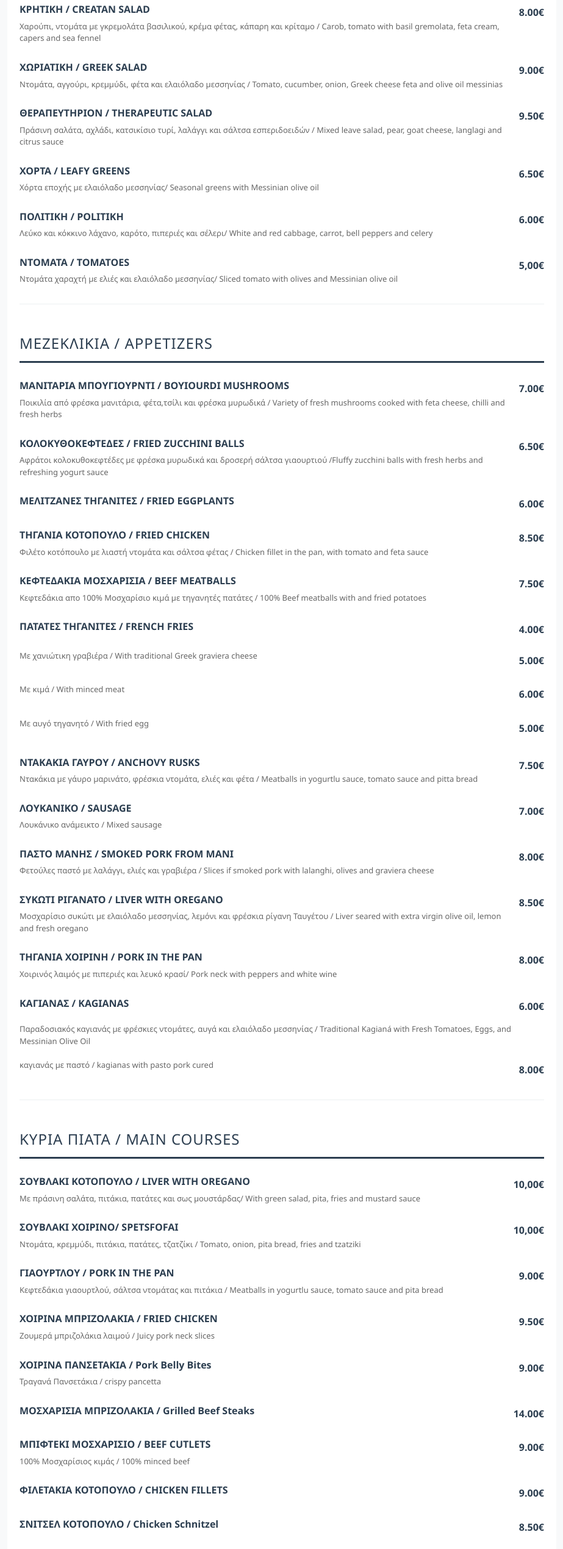
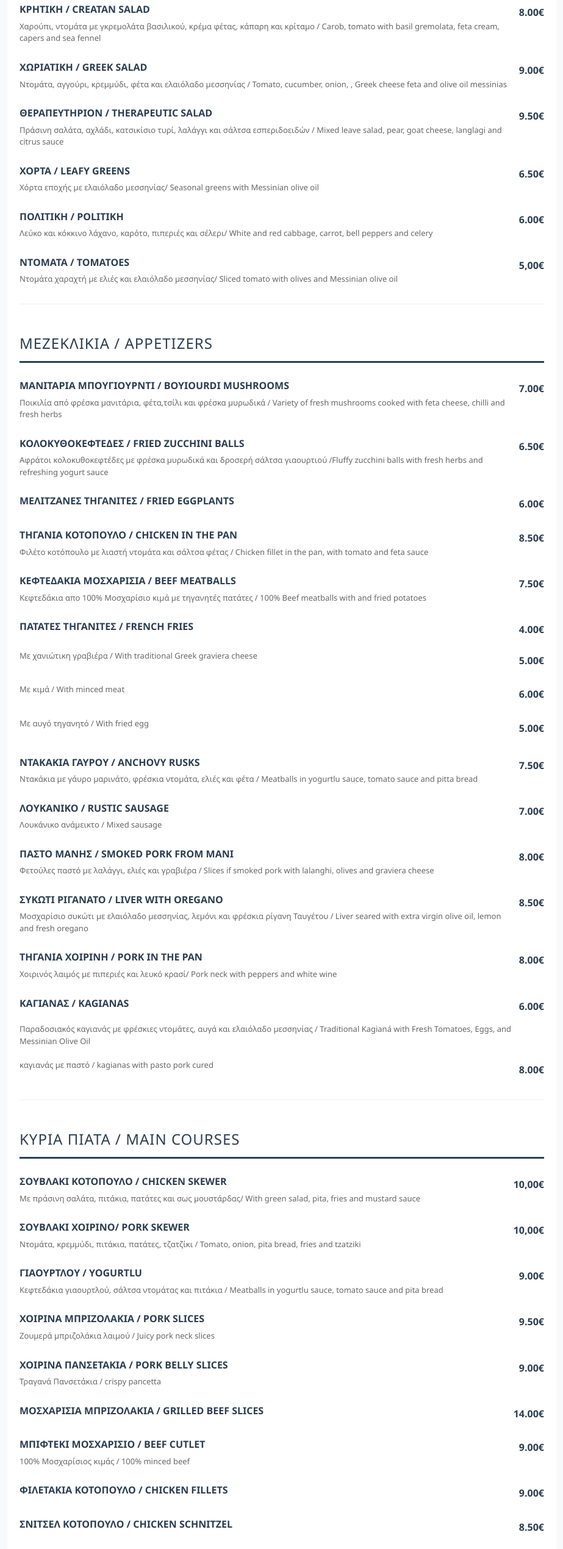
Before and after one commit to Perlahomes/Laterna_Menu, a plain HTML site: page index.html in a window 1280 px wide. Shown: the part 1255-3795 px from the top of the page at 61% size, without its empty margins (178-1101 px from the left). Drawn offline with Linux system fonts and the light colour scheme.

Commit message:
Add files via upload

```diff
--- a/index.html
+++ b/index.html
@@ -227,7 +227,7 @@
             <div class="menu-item">
                 <div class="item-info">
                     <div class="item-name">ΧΩΡΙΑΤΙΚΗ / GREEK SALAD</div>
-                    <div class="item-description">Ντομάτα, αγγούρι, κρεμμύδι, φέτα και ελαιόλαδο μεσσηνίας / Tomato, cucumber, onion, Greek cheese feta and olive oil messinias</div>
+                    <div class="item-description">Ντομάτα, αγγούρι, κρεμμύδι, φέτα και ελαιόλαδο μεσσηνίας / Tomato, cucumber, onion, , Greek cheese feta and olive oil messinias</div>
                 </div>
                 <div class="item-price">9.00€</div>
             </div>
@@ -294,7 +294,7 @@
 
             <div class="menu-item">
                 <div class="item-info">
-                    <div class="item-name">ΤΗΓΑΝΙΑ ΚΟΤΟΠΟΥΛΟ / FRIED CHICKEN</div>
+                    <div class="item-name">ΤΗΓΑΝΙΑ ΚΟΤΟΠΟΥΛΟ / CHICKEN IN THE PAN</div>
                     <div class="item-description">Φιλέτο κοτόπουλο με λιαστή ντομάτα και σάλτσα φέτας / Chicken fillet in the pan, with tomato and feta sauce</div>
                 </div>
                 <div class="item-price">8.50€</div>
@@ -341,7 +341,7 @@
 
             <div class="menu-item">
                 <div class="item-info">
-                    <div class="item-name">ΛΟΥΚΑΝΙΚΟ / SAUSAGE</div>
+                    <div class="item-name">ΛΟΥΚΑΝΙΚΟ / RUSTIC SAUSAGE</div>
                     <div class="item-description">Λουκάνικο ανάμεικτο / Mixed sausage</div>
                 </div>
                 <div class="item-price">7.00€</div>
@@ -398,7 +398,7 @@
 
             <div class="menu-item">
                 <div class="item-info">
-                    <div class="item-name">ΣΟΥΒΛΑΚΙ ΚΟΤΟΠΟΥΛΟ / LIVER WITH OREGANO</div>
+                    <div class="item-name">ΣΟΥΒΛΑΚΙ ΚΟΤΟΠΟΥΛΟ / CHICKEN SKEWER</div>
                     <div class="item-description">Με πράσινη σαλάτα, πιτάκια, πατάτες και σως μουστάρδας/ With green salad, pita, fries and mustard sauce </div>
                 </div>
                 <div class="item-price">10,00€</div>
@@ -406,7 +406,7 @@
 
             <div class="menu-item">
                 <div class="item-info">
-                    <div class="item-name">ΣΟΥΒΛΑΚΙ ΧΟΙΡΙΝΟ/ SPETSFOFAI</div>
+                    <div class="item-name">ΣΟΥΒΛΑΚΙ ΧΟΙΡΙΝΟ/ PORK SKEWER</div>
                     <div class="item-description">Ντομάτα, κρεμμύδι, πιτάκια, πατάτες, τζατζίκι  / Tomato, onion, pita bread, fries and tzatziki</div>
                 </div>
                 <div class="item-price">10,00€</div>
@@ -414,7 +414,7 @@
 
             <div class="menu-item">
                 <div class="item-info">
-                    <div class="item-name">ΓΙΑΟΥΡΤΛΟΥ / PORK IN THE PAN</div>
+                    <div class="item-name">ΓΙΑΟΥΡΤΛΟΥ / YOGURTLU</div>
                     <div class="item-description">Κεφτεδάκια γιαουρτλού, σάλτσα ντομάτας και πιτάκια / Meatballs in yogurtlu sauce, tomato sauce and pita bread</div>
                 </div>
                 <div class="item-price">9.00€</div>
@@ -422,7 +422,7 @@
 
             <div class="menu-item">
                 <div class="item-info">
-                    <div class="item-name">ΧΟΙΡΙΝΑ ΜΠΡΙΖΟΛΑΚΙΑ / FRIED CHICKEN</div>
+                    <div class="item-name">ΧΟΙΡΙΝΑ ΜΠΡΙΖΟΛΑΚΙΑ / PORK SLICES</div>
                     <div class="item-description">Ζουμερά μπριζολάκια λαιμού / Juicy pork neck slices</div>
                 </div>
                 <div class="item-price">9.50€</div>
@@ -430,7 +430,7 @@
 
             <div class="menu-item">
                 <div class="item-info">
-                    <div class="item-name">ΧΟΙΡΙΝΑ ΠΑΝΣΕΤΑΚΙΑ / Pork Belly Bites</div>
+                    <div class="item-name">ΧΟΙΡΙΝΑ ΠΑΝΣΕΤΑΚΙΑ / PORK BELLY SLICES</div>
                     <div class="item-description">Τραγανά Πανσετάκια / crispy pancetta</div>
                 </div>
                 <div class="item-price">9.00€</div>
@@ -438,7 +438,7 @@
 
             <div class="menu-item">
                 <div class="item-info">
-                    <div class="item-name">ΜΟΣΧΑΡΙΣΙΑ ΜΠΡΙΖΟΛΑΚΙΑ / Grilled Beef Steaks</div>
+                    <div class="item-name">ΜΟΣΧΑΡΙΣΙΑ ΜΠΡΙΖΟΛΑΚΙΑ / GRILLED BEEF SLICES</div>
                     <div class="item-description"></div>
                 </div>
                 <div class="item-price">14.00€</div>
@@ -446,7 +446,7 @@
 
              <div class="menu-item">
                 <div class="item-info">
-                    <div class="item-name">ΜΠΙΦΤΕΚΙ ΜΟΣΧΑΡΙΣΙΟ / BEEF CUTLETS </div>
+                    <div class="item-name">ΜΠΙΦΤΕΚΙ ΜΟΣΧΑΡΙΣΙΟ / BEEF CUTLET </div>
                     <div class="item-description">100% Μοσχαρίσιος κιμάς / 100% minced beef</div>
                 </div>
                 <div class="item-price">9.00€</div>
@@ -462,7 +462,7 @@
 
              <div class="menu-item">
                 <div class="item-info">
-                    <div class="item-name">ΣΝΙΤΣΕΛ ΚΟΤΟΠΟΥΛΟ / Chicken Schnitzel</div>
+                    <div class="item-name">ΣΝΙΤΣΕΛ ΚΟΤΟΠΟΥΛΟ / CHICKEN SCHNITZEL</div>
                     <div class="item-description"></div>
                 </div>
                 <div class="item-price">8.50€</div>
@@ -484,7 +484,7 @@
              <div class="menu-item">
                 <div class="item-info">
                     <div class="item-name">ΣΤΑΒΛΙΣΙΑ / STABLE STEAK</div>
-                    <div class="item-description"> Ζουμερή χοιρινή μπριζόλα με πατάτες 750gr~ / juicy pork chop ~750 g with potatoes </div>
+                    <div class="item-description"> Ζουμερή χοιρινή μπριτζόλα με πατάτες 750gr~ / juicy pork chop ~750 g with potatoes </div>
                 </div>
                 <div class="item-price">17.00€</div>
             </div>
@@ -537,7 +537,7 @@
             <div class="menu-item">
                 <div class="item-info">
                     <div class="item-name">ΧΤΑΠΟΔΙ ΨΗΤΟ/ GRILLED OCTAPUS </div>
-                    <div class="item-description">Χταπόδι ψητό με χόρτα και ταραμά / Grilled octapus with seasonal greens and fish roe mousse</div>
+                    <div class="item-description">Χταπόδι ψητό με χόρτα και ταραμά / Grilled octapus with seasonal greens and fish roe moussee</div>
                 </div>
                 <div class="item-price">15,00€</div>
             </div>
@@ -566,11 +566,11 @@
             </div>
         <div class="divider"></div>
                <div class="section">
-            <div class="section-title">ΤΥΡΙΑ/CHEESES </div>
+            <div class="section-title">ΤΥΡΙΑ/CHEESE SECTION </div>
 
             <div class="menu-item">
                 <div class="item-info">
-                    <div class="item-name">ΛΟΥΚΟΥΜΑΔΕΣ ΦΕΤΑΣ/ CHEESES</div>
+                    <div class="item-name">ΛΟΥΚΟΥΜΑΔΕΣ ΦΕΤΑΣ/ CHEESE CROQUETTES</div>
                     <div class="item-description">Λουκομάδες φέτας με μαρμελάδα ντομάτας/ Small feta doughnuts with tomato jam </div>
                 </div>
                 <div class="item-price">6,50€</div>
@@ -580,7 +580,7 @@
              <div class="menu-item">
                 <div class="item-info">
                     <div class="item-name">ΣΑΓΑΝΑΚΙ/ SAGANAKI (FRIED CHEESE)</div>
-                    <div class="item-description">Τραγανό σαγανάκι με κασέρι Ξάνθης, μαρμελάδα και σουσάμι / Crispy fried kasseri (yellow cheese) of Xanthi, jam and sesame </div>
+                    <div class="item-description">Τραγανό σαγανάκι με κασέρι Ξάνθης, μαρμελάδα και σουσάμι / Crispy fried kasseri(yellow cheese) of Xanthi, jam and sesame </div>
                 </div>
                 <div class="item-price">6,00€</div>
             </div>
@@ -588,14 +588,14 @@
              <div class="menu-item">
                 <div class="item-info">
                     <div class="item-name">ΦΕΤΑ ΜΠΟΥΓΙΟΡΝΤΙ/ FETA BOUGIOURDI</div>
-                    <div class="item-description">Φέτα στη λαδόκολλα με πιπεριές και μπούκοβο / Feta cheese mixed with peppers cooked and served on baking paper </div>
+                    <div class="item-description">Φέτα στη λαδόκολλα με πιπεριές και μπούκοβο / Feta cheese mixed with peppers cooked adn served in baking paper </div>
                 </div>
                 <div class="item-price">5,50€</div>
             </div>
 
              <div class="menu-item">
                 <div class="item-info">
-                    <div class="item-name">ΦΕΤΑ ΠΟΠ ΚΑΛΑΜΑΤΑΣ/ KALAMATA FETA CHEESE</div>
+                    <div class="item-name">ΦΕΤΑ ΠΟΠ ΚΑΛΑΜΑΤΑΣ/ KALAMATA D.O.P FETA CHEESE</div>
                     <div class="item-description"> </div>
                 </div>
                 <div class="item-price">4,50€</div>
@@ -619,5 +619,4 @@
         </div>
     </div>
 </body>
-
 </html>
```
